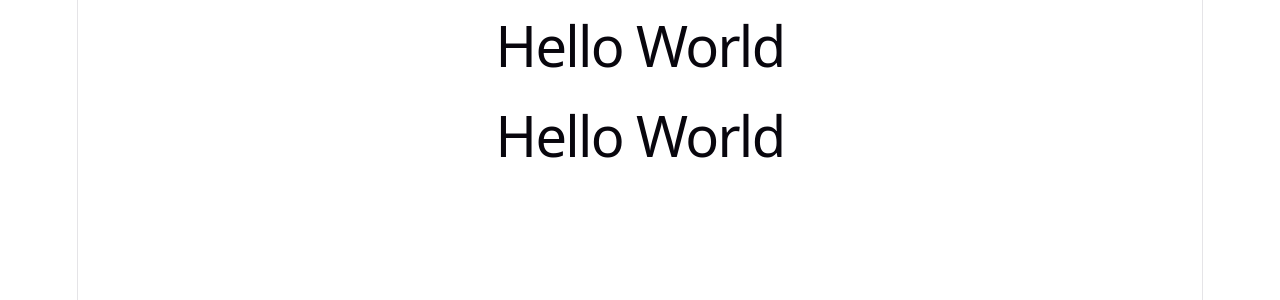
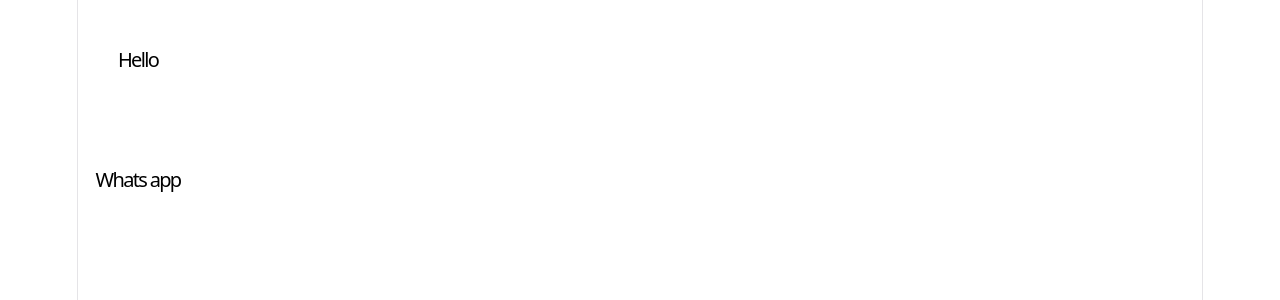
Before and after one commit to KETULPADARIYA/react-movie-search-app, a React (Vite) app: page / in a window 1280 px wide. Shown: the top 300 px of the page. Built offline with nearby package versions, Linux system fonts and the light colour scheme.

Commit message:
Add Hello example

```diff
--- a/src/App.css
+++ b/src/App.css
@@ -1,4 +1,4 @@
-.counter {
+/* .counter {
   font-size: 16px;
   padding: 5px 10px;
   border-radius: 5px;
@@ -181,4 +181,24 @@
     right: 0;
     border-right-color: var(--border);
   }
+} */
+
+
+div#text {
+  background-color: white;
+  /* padding: 20px; */
+  border-radius: 10px;
+  margin: 10px;
+  width: 100px;
+  height: 100px;
+  display: flex;
+  color:black;
+  font-size: 20px;
+  justify-content: center;
+  align-items: center;
 }
+
+div#text h1 {
+  color:black;
+  font-size: 20px;
+}
--- a/src/App.tsx
+++ b/src/App.tsx
@@ -1,16 +1,25 @@
 // import { useState } from 'react'
 import './App.css'
+
+type TextProps = {
+  text: string;
+}
+
+function Text({ text }: TextProps) {
+  return (
+    <div id="text">
+      <h1>{text}</h1>
+    </div>
+  )
+}
+
 
 function App() {
 
   return (
     <>
-    <div>
-      <h1>Hello World</h1>
-    </div>
-    <div>
-      <h1>Hello World</h1>
-    </div>
+    <Text text="Hello "/>
+    <Text text="Whats app"/>
     </>
 
   )
```
